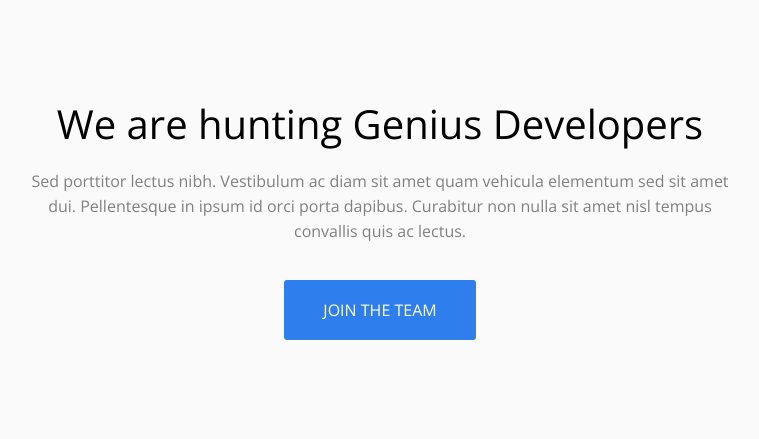
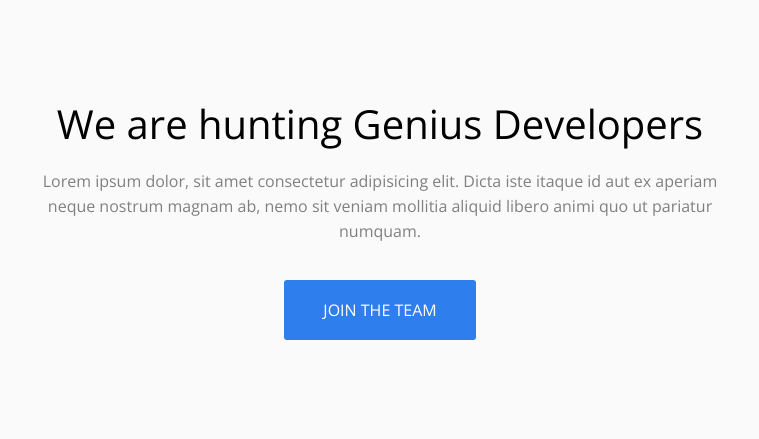
Before and after one commit to aladino24/CV_Sreening_automation, a Flask app: page /team in a window 1280 px wide. Shown: the part 1009-1448 px from the top of the page, without its empty margins (260-1019 px from the left). Run offline with Flask 3, Linux system fonts and the light colour scheme; parts of the project's set-up code (start-up, migrations or seed data) failed here and were passed over; some libraries are stand-ins or nearby versions.

Commit message:
make it better

```diff
--- a/templates/team.html
+++ b/templates/team.html
@@ -182,8 +182,7 @@
 				<!-- Hire Title -->
 				<h2>We are hunting Genius Developers</h2>
 				<!-- Job Description -->
-				<p>Sed porttitor lectus nibh. Vestibulum ac diam sit amet quam vehicula elementum sed sit amet dui. Pellentesque
-					in ipsum id orci porta dapibus. Curabitur non nulla sit amet nisl tempus convallis quis ac lectus.</p>
+				<p>Lorem ipsum dolor, sit amet consectetur adipisicing elit. Dicta iste itaque id aut ex aperiam neque nostrum magnam ab, nemo sit veniam mollitia aliquid libero animi quo ut pariatur numquam.</p>
 				<!-- Action Button -->
 				<a href="contact.html" class="mt-3 btn btn-main-md">Join the team</a>
 			</div>
```
